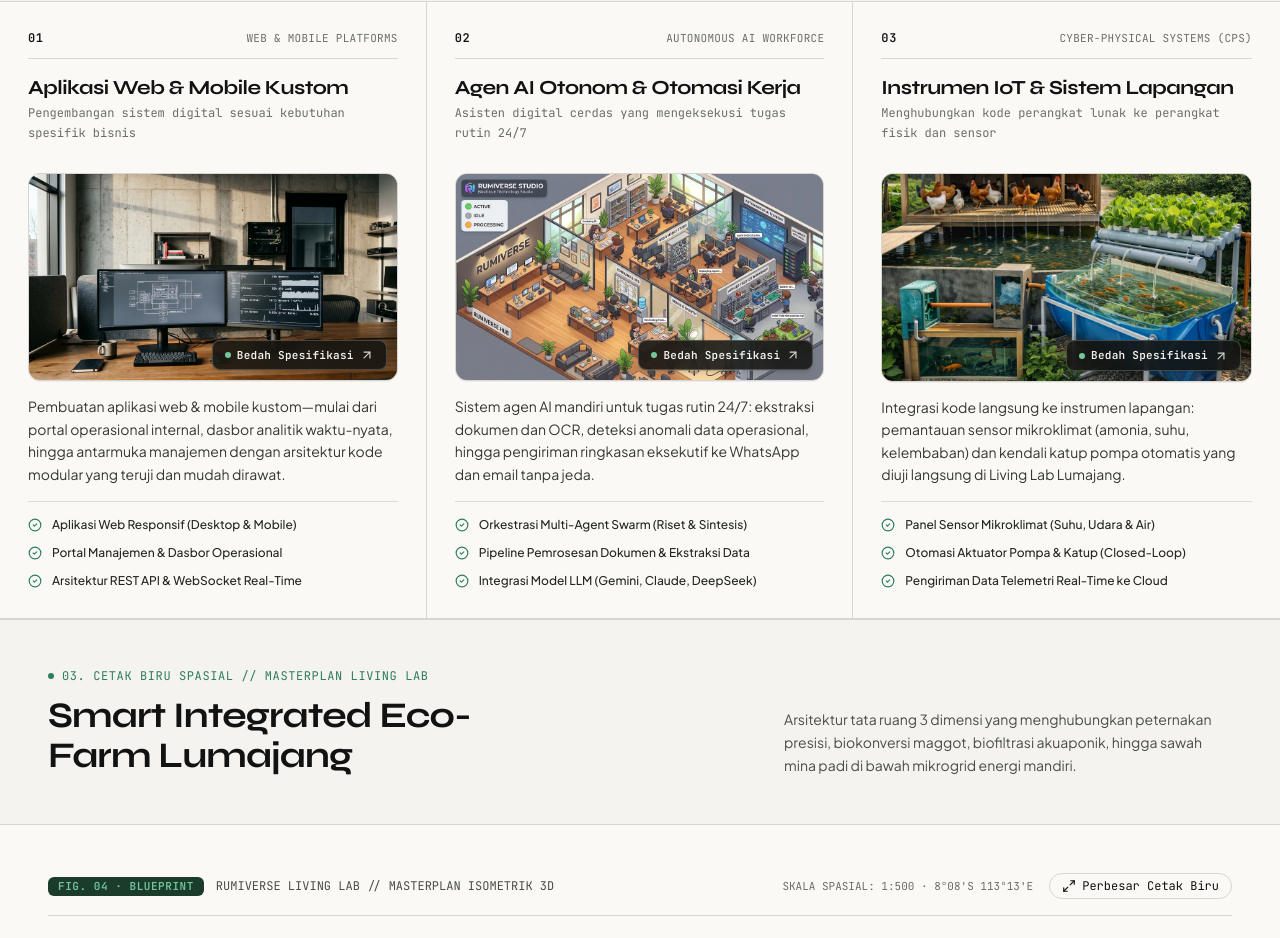
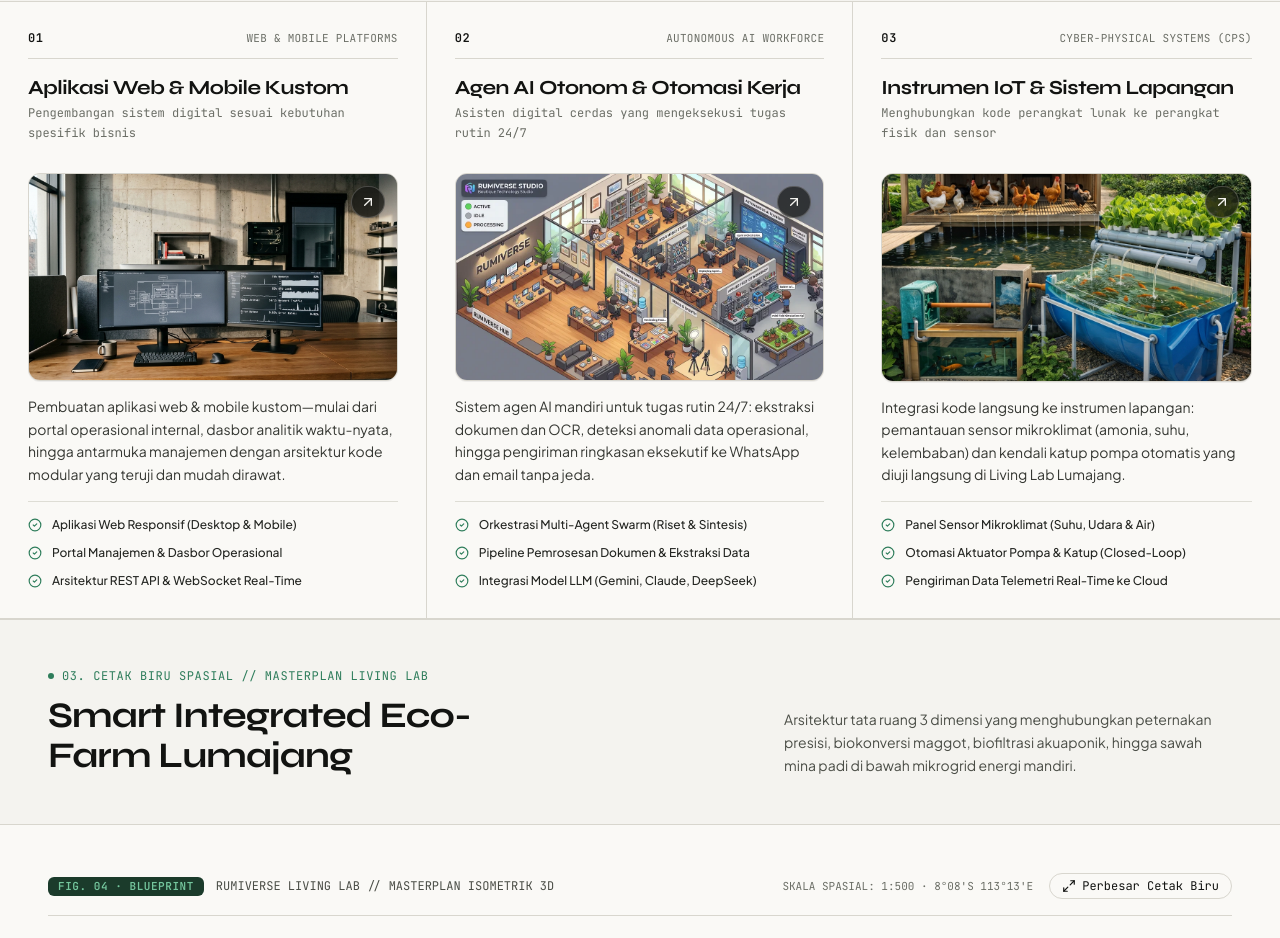
Before and after one commit to DevisRoomi/rumiverse, a React (Vite) app: page / in a window 1280 px wide. Shown: the part 1582-2520 px from the top of the page. Built offline with nearby package versions, Linux system fonts and the light colour scheme.

Commit message:
feat(ux): convert pillar image badge into minimalist frosted glass circle that expands on hover

```diff
--- a/src/components/PillarsSection.tsx
+++ b/src/components/PillarsSection.tsx
@@ -236,11 +236,12 @@ export function PillarsSection({ onOpenConsultation }: PillarsSectionProps) {
                     {/* Subtle darkening vignette on container hover */}
                     <div className="absolute inset-0 bg-black/0 group-hover/img:bg-black/25 transition-colors duration-300 pointer-events-none" />
 
-                    {/* Responsive Action Badge: reacts whenever anywhere on the image is hovered */}
-                    <div className="absolute bottom-2.5 right-2.5 z-10 pointer-events-none flex items-center gap-1.5 px-3 py-1.5 rounded-lg bg-[#121311]/85 backdrop-blur-md text-[#F4F3EF] border border-white/20 font-mono text-[11px] font-semibold tracking-wide shadow-md transition-all duration-300 group-hover/img:bg-[#1B3B2B] group-hover/img:text-[#74C69D] group-hover/img:border-[#74C69D]/50 group-hover/img:shadow-lg">
-                      <span className="w-1.5 h-1.5 rounded-full bg-[#74C69D] group-hover/img:scale-125 transition-transform duration-300" />
-                      <span>Bedah Spesifikasi</span>
-                      <ArrowUpRight className="w-3.5 h-3.5 text-[#D0D6CF] group-hover/img:text-[#74C69D] transition-transform duration-300 group-hover/img:translate-x-0.5 group-hover/img:-translate-y-0.5" />
+                    {/* Minimalist Frosted Glass Circle (Expands smoothly into Pill on Image Hover) */}
+                    <div className="absolute top-3 right-3 z-10 pointer-events-none flex items-center h-8 px-2 rounded-full bg-[#121311]/70 backdrop-blur-md border border-white/20 text-[#F4F3EF] shadow-md transition-all duration-300 ease-[cubic-bezier(0.16,1,0.3,1)] group-hover/img:bg-[#1B3B2B] group-hover/img:border-[#74C69D]/60 group-hover/img:text-[#74C69D] group-hover/img:shadow-lg group-hover/img:px-3">
+                      <ArrowUpRight className="w-4 h-4 text-[#F4F3EF] group-hover/img:text-[#74C69D] transition-transform duration-300 group-hover/img:translate-x-0.5 group-hover/img:-translate-y-0.5 shrink-0" />
+                      <span className="max-w-0 opacity-0 overflow-hidden whitespace-nowrap font-mono text-[11px] font-semibold tracking-wider transition-all duration-300 ease-[cubic-bezier(0.16,1,0.3,1)] group-hover/img:max-w-[100px] group-hover/img:opacity-100 group-hover/img:ml-1.5">
+                        Spesifikasi
+                      </span>
                     </div>
                   </div>
 
```
